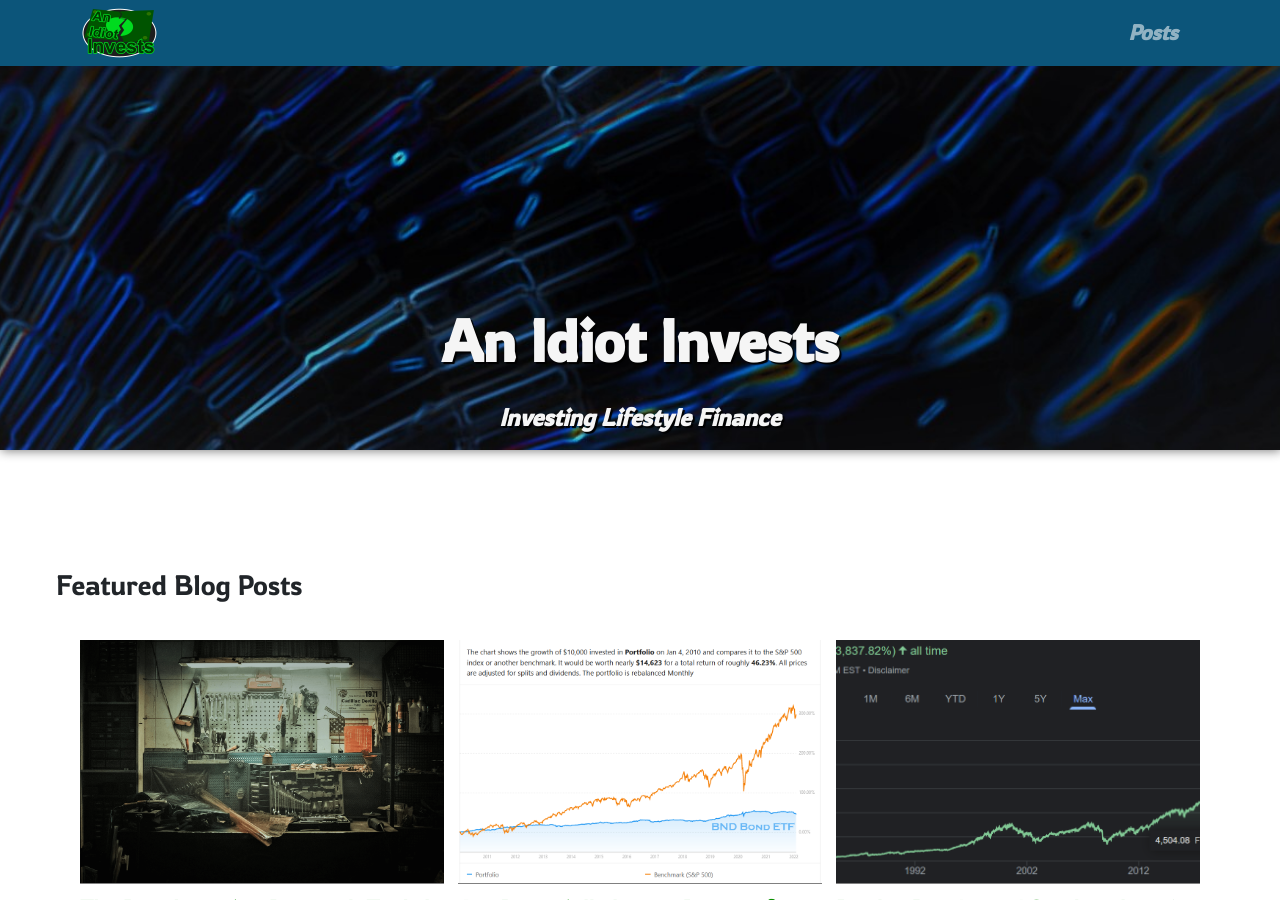
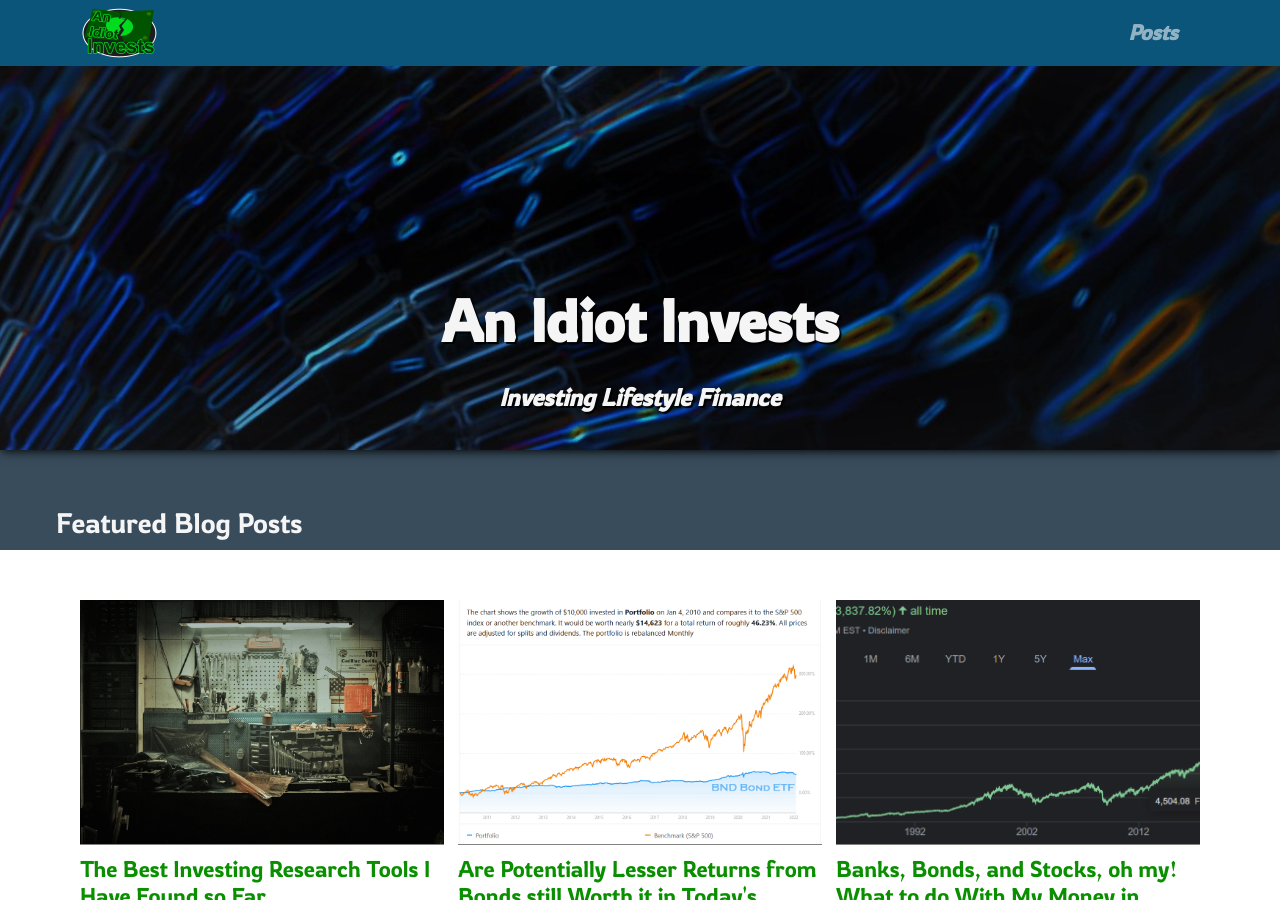
Before and after one commit to AnIdiotInvests/anidiotinvests.github.io, a Jekyll site: the page built from index.md, in a window 1280 px wide and 900 px high. Built offline with Jekyll 4.4.1, drawn with Linux system fonts in a browser that asks for light colours.

Commit message:
adding accent color and reworking layout for posts page

```diff
--- a/_includes/footer.html
+++ b/_includes/footer.html
@@ -53,7 +53,7 @@
 
     </div>
 
-    <div class="text-center p-4" style="background-color: rgba(0, 0, 0, 0.2);">
+    <div class="text-center p-4 accent-color">
       © 2022 Copyright:
       <a href="#">anidiotinvests.com</a>
       <p class="footer-disclaimer">AnIdiotInvests (anidiotinvests.com) is a blogging and publishing platform, not a registered investment adviser or broker-dealer, and does not provide investment advice.
--- a/_layouts/home.html
+++ b/_layouts/home.html
@@ -11,21 +11,24 @@ layout: primary
     <!-- </div> -->
 </div>
 
-<div class="post-content">
-
-    <div class="featured-posts-title">
+<div class="featured-posts-title accent-color">
+    <div class="post-content">
         <h3>Featured Blog Posts</h3>
     </div>
+</div>
+
+<div class="post-content">
 
     <table id="postContainer" class="posts-pagination-table">
 
     {% for post in site.posts %}
 
+
+
         <div class="pageinator">
             <div class="post-listing-card">
+
                 <img src="{{ post.imgUrl }}" alt="Img Not Found">
-
-                <!-- <div class="container-fluid"> -->
 
                     <h2> <a class="anc-hover" href="{{ post.url | absolute_url }}">{{ post.title }}</a> </h2>
 
@@ -38,9 +41,8 @@ layout: primary
                         <p class="sample-post-text">{{ post.description | default: post.title }}...</p>
                     </div>
 
-                <!-- </div> -->
+            </div>
 
-            </div>
         </div>
 
     {% endfor %}
--- a/assets/css/posts.css
+++ b/assets/css/posts.css
@@ -13,7 +13,6 @@
 }
 
 .post-listing-card {
-    /* box-shadow: gray 1px 1px 10px; */
     position: relative;
 
     max-width: 364px;
@@ -22,7 +21,6 @@
     margin: 0px 7px 40px 7px;
 
     overflow: hidden;
-    /* color: whitesmoke; */
     text-align: left;
 }
 
@@ -54,11 +52,12 @@
 }
 
 .posts-header {
+    z-index: 1;
     width: 100%;
     height: 50vh;
     max-height: 1000px;
     min-height: 290px;
-    box-shadow: grey 1px 1px 10px;
+    box-shadow: black 1px 1px 10px;
     background: url('../img/front-page-edit2.png') no-repeat;
 
     position: relative;
@@ -74,6 +73,8 @@
 .posts-header-title {
     text-align: center;
     position: absolute;
+    padding-bottom: 30px;
+
     bottom: 0;
     left: 0;
     right: 0;
@@ -89,14 +90,25 @@
 .posts-header-title h2 {
     font-style: oblique;
     font-size: 18pt;
-    padding-bottom: 10px;
     font-weight: bold;
     color: whitesmoke;
     text-shadow: 2px 2px 1px black;
 }
 
 .featured-posts-title {
+    height: 100px;
+    margin: 0 auto;
+    width: 100%;
     position: relative;
-    text-align: left;
-    padding-bottom: 30px;
+    margin-bottom: 50px;
 }
+
+.featured-posts-title h3 {
+    margin: 0;
+    padding: 0;
+    text-align: center;
+    position: absolute;
+    bottom: 0;
+    padding-bottom: 10px;
+    color: whitesmoke;
+}
--- a/assets/css/styles.css
+++ b/assets/css/styles.css
@@ -26,17 +26,22 @@ p {
   flex: 1;
 }
 
+.accent-color {
+  /* background-color: #083f5c; */
+  background-color: #394c5c;
+}
+
 .theme-colors {
   background-color: #0c557a;
 }
 
 .post-content, .blog-content {
-  margin: 90px auto 32px;
   padding: 0 16px;
   overflow: hidden;
 }
 
 .blog-content {
+  margin: 90px auto 32px;
   max-width: 860px;
 }
 
@@ -46,6 +51,7 @@ p {
 }
 
 .post-content {
+  margin: 0px auto 0px auto;
   max-width: 1200px;
   text-align: center;
 }
@@ -115,8 +121,6 @@ a, a:link {
 }
 
 .navbar-brand img {
-  /* position: fixed;  */
-  /* all: unset; */
   height: 50px;
   margin: 0;
   padding: 0;
@@ -128,7 +132,6 @@ a, a:link {
   font-size: 8pt;
 }
 
-
 .page-fade-in {
   width: 100%;
   animation: fadeIn .5s;
@@ -136,13 +139,8 @@ a, a:link {
 
 @keyframes fadeIn {
   0% {
-    /* visibility: hidden; */
     opacity: 0;
   }
-
-  /* 100% {
-    visibility: visible;
-  } */
 
   100% {
     opacity: 1;
```
